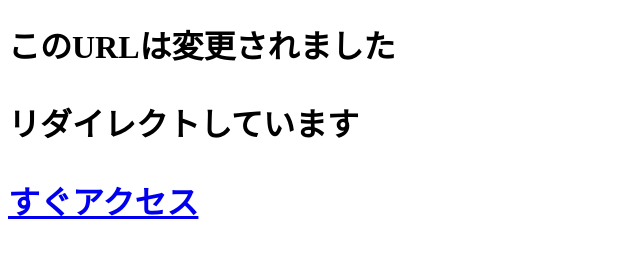
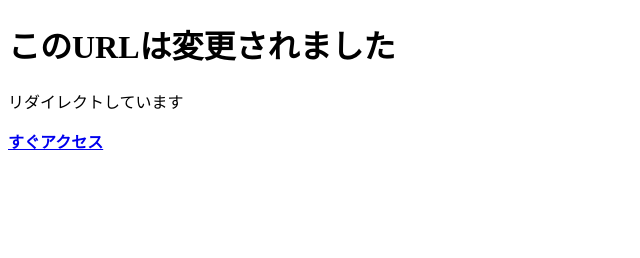
Before and after one commit to Kondo-Kazushi/shiho2nd, a plain HTML site: page index.html in a window 1280 px wide. Shown: the whole page, without its empty margins (0-640 px from the left). Drawn offline with Linux system fonts and the light colour scheme.

Commit message:
Update index.html

```diff
--- a/index.html
+++ b/index.html
@@ -11,9 +11,9 @@
 
 <body>
   <div>
-    <h1>このURLは変更されました</p>
+    <h1>このURLは変更されました</h1>
     <p>リダイレクトしています</p>
-    <a href="https://kazusite.github.io"><b>すぐアクセス</b></a>
+    <a href="https://shiho2nd.pages.dev/"><b>すぐアクセス</b></a>
   </div>
 </body>
 
```
